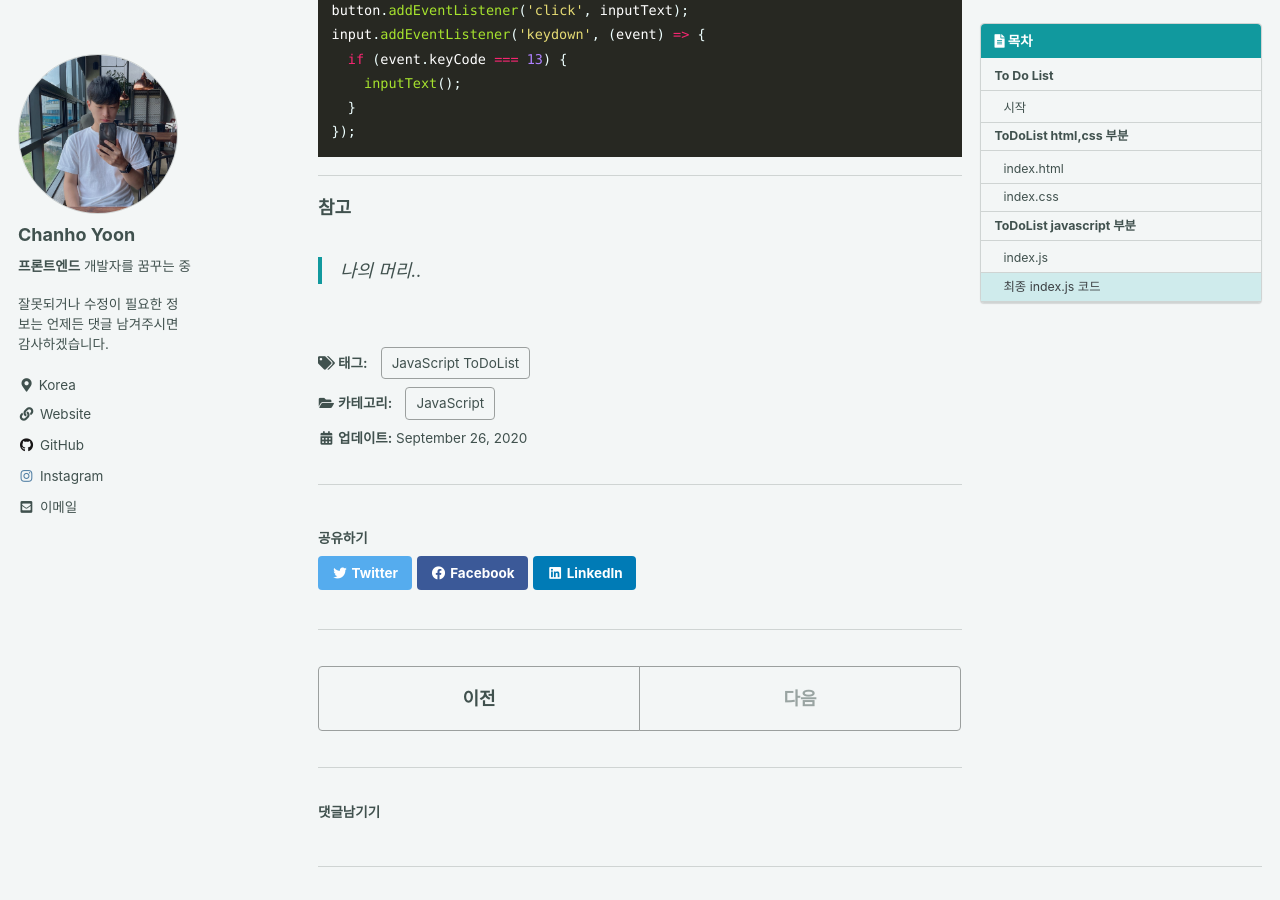
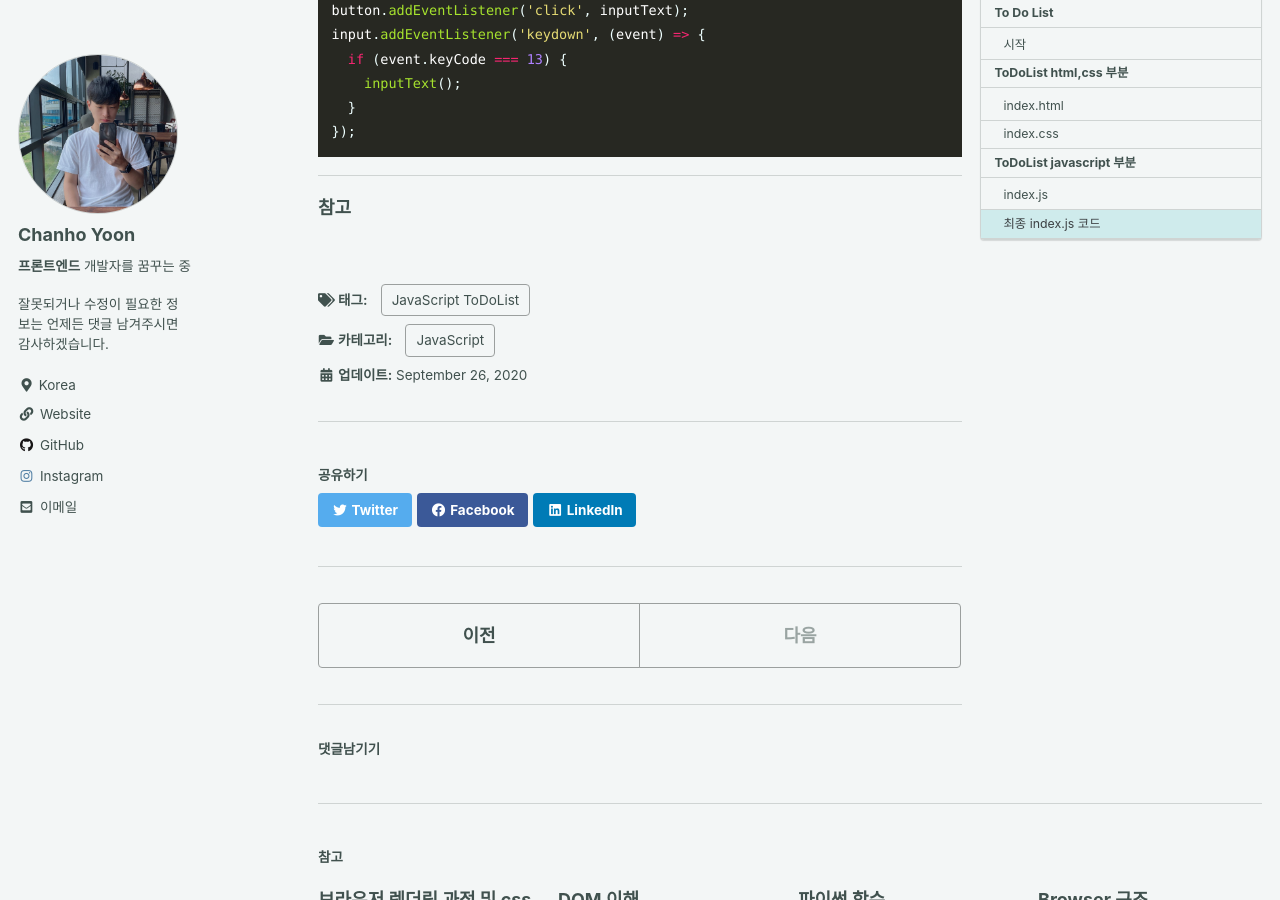
Before and after one commit to chanho-Yoon/chanho-Yoon.github.io, a Jekyll site: the page built from _posts/2020-09-26-js-todolist.md, in a window 1280 px wide and 900 px high, scrolled down 12170 px. Built offline with Jekyll 4.4.1, drawn with Linux system fonts in a browser that asks for light colours; cached includes are drawn as plain includes; comment, search, counter and statistics services are not loaded.

Commit message:
글 수정

```diff
--- a/_posts/2020-09-26-js-todolist.md
+++ b/_posts/2020-09-26-js-todolist.md
@@ -386,4 +386,4 @@ input.addEventListener('keydown', (event) => {
 
 **참고**
 
-> 나의 머리..
+>
```
